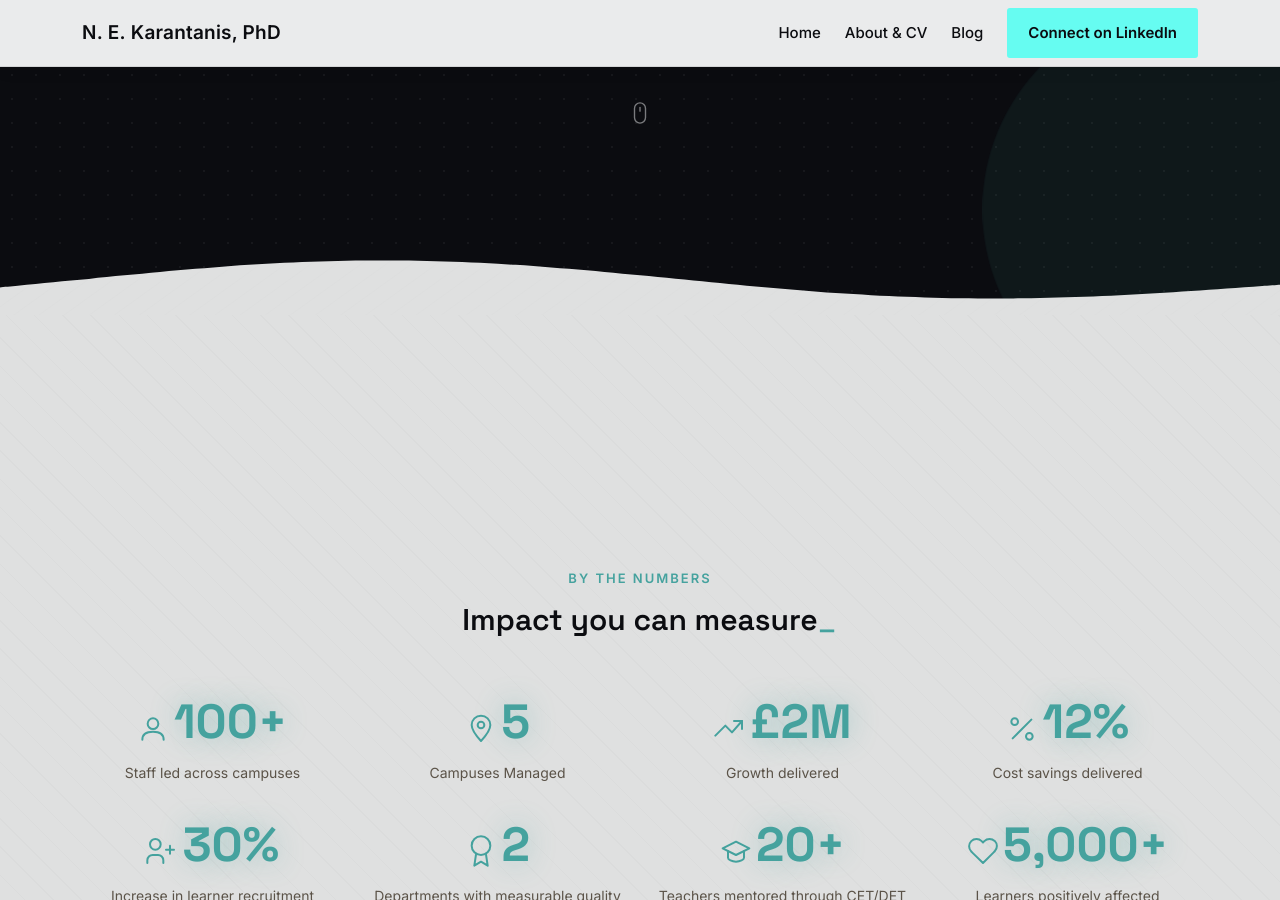
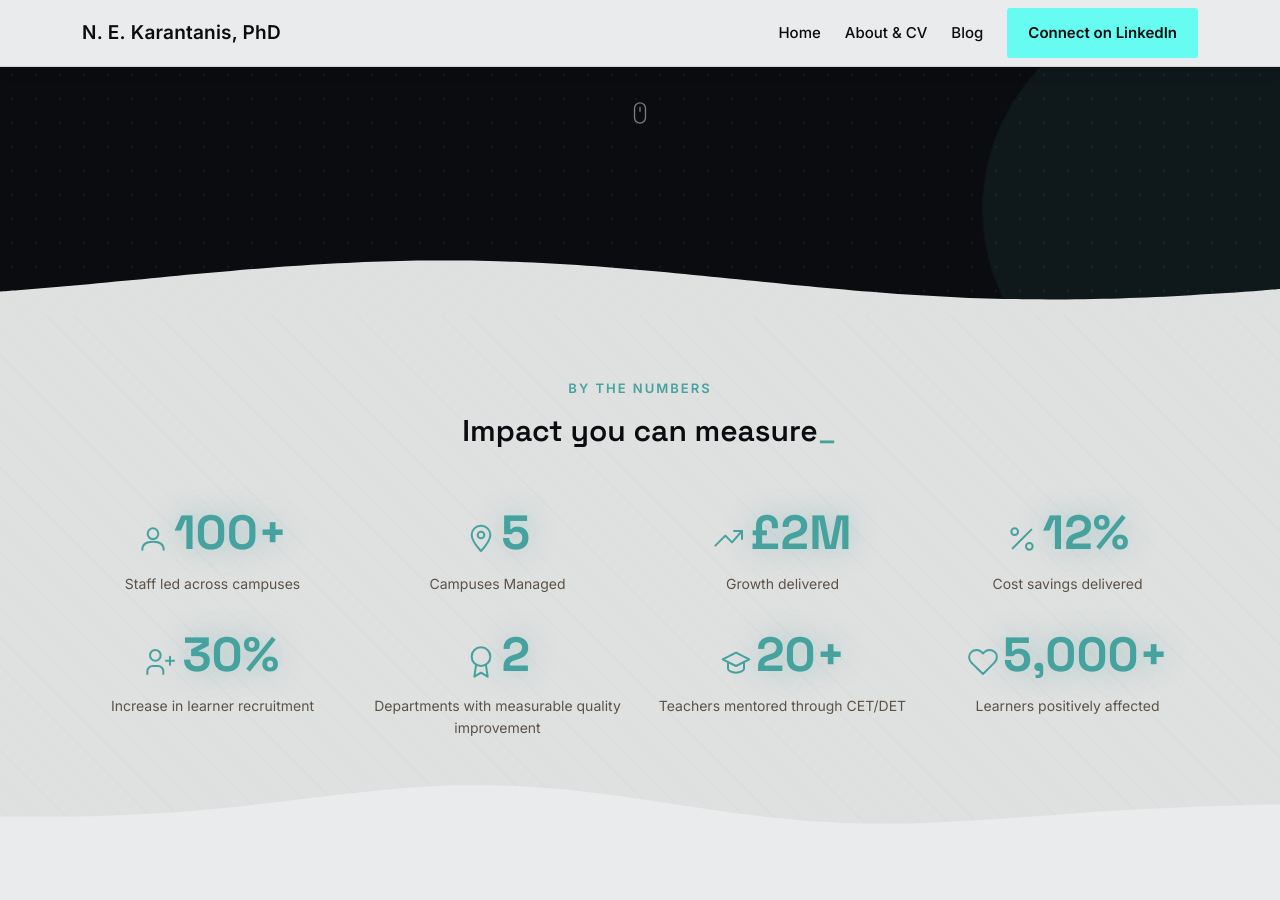
Before and after one commit to Eneekay/nekarantanis, a Jekyll site: the page built from index.html, in a window 1280 px wide and 900 px high, scrolled down 585 px. Built offline with Jekyll 4.4.1, drawn with Linux system fonts in a browser that asks for light colours.

Commit message:
Un-full-height the impact stats section
Sizes to its content instead of stretching to the viewport - the
full-height treatment didn't read well here.

```diff
--- a/index.html
+++ b/index.html
@@ -44,7 +44,7 @@ hero_intro: true
 </header>
 
 <!-- IMPACT STATS -->
-<section class="section-hatched position-relative overflow-hidden min-vh-100 d-flex align-items-center">
+<section class="section-hatched position-relative overflow-hidden">
   <div class="container pad-64-12-96">
     <div class="mx-auto text-center mb-5 mw-640">
       <span class="eyebrow">By the Numbers</span>
```
